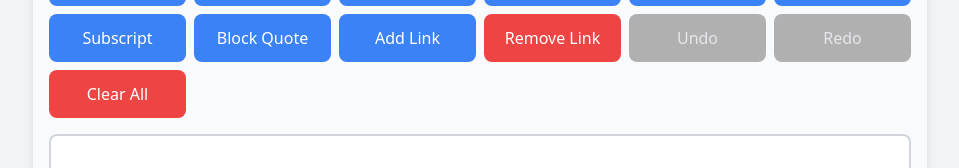
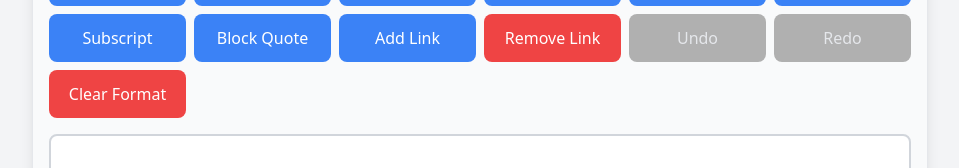
Before and after one commit to mitanvir05/richtext-package, a React (Vite) app: page / in a window 1280 px wide. Shown: the part 243-411 px from the top of the page, without its empty margins (160-1119 px from the left). Built offline with nearby package versions, Linux system fonts and the light colour scheme.

Commit message:
Update RichTextEditor.jsx

```diff
--- a/src/RichTextEditor.jsx
+++ b/src/RichTextEditor.jsx
@@ -58,7 +58,7 @@ const RichTextEditor = () => {
     formatText("redo");
   };
 
-  const clearAll = () => {
+  const clearFormat = () => {
     editorRef.current.innerHTML = DEFAULT_CONTENT; // Reset to default content
     updateActiveCommands();
     updateUndoRedoState();
@@ -183,10 +183,10 @@ const RichTextEditor = () => {
           </button>
 
           <button
-            onClick={clearAll}
+            onClick={clearFormat}
             className="flex justify-center items-center px-4 py-2 rounded-lg w-full h-12 bg-red-500 text-white hover:bg-red-600 active:bg-red-700 focus:outline-none focus:ring-2 focus:ring-red-400"
           >
-            Clear All
+            Clear Format
           </button>
         </div>
 
```
